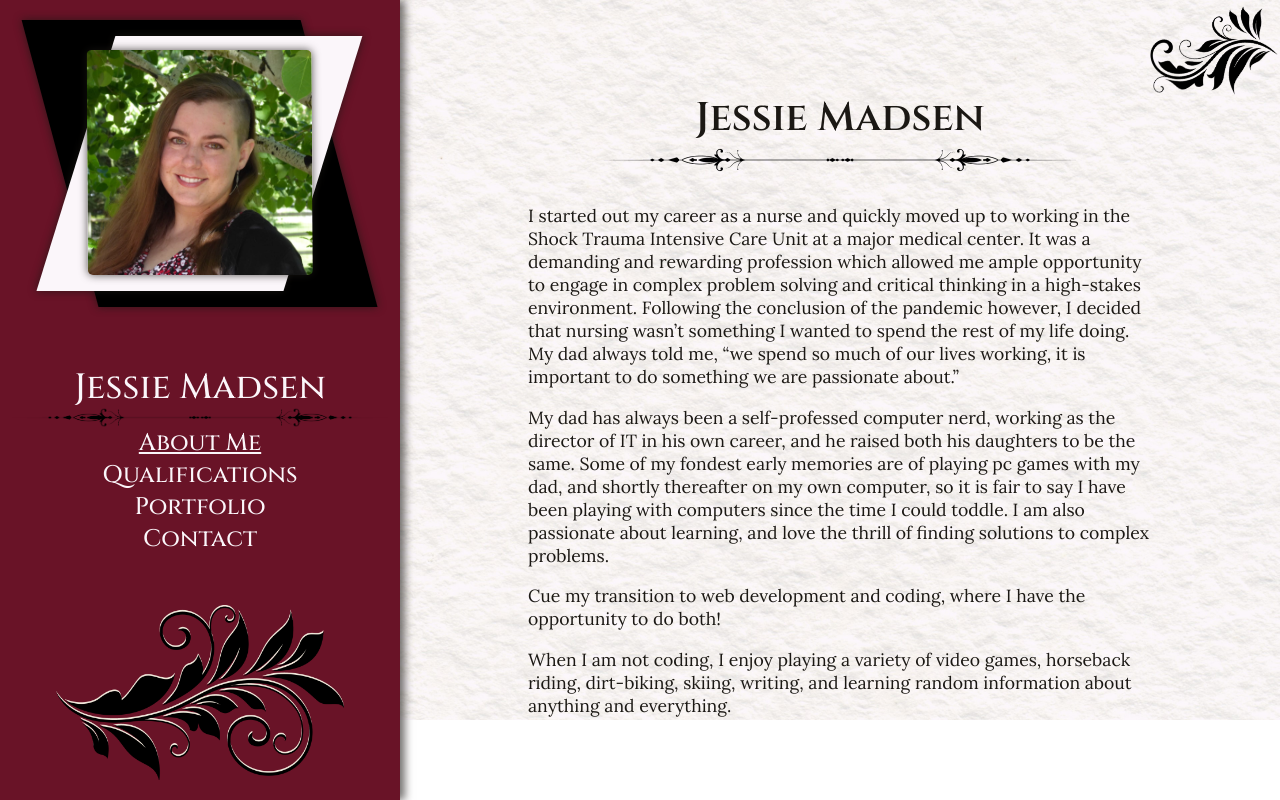
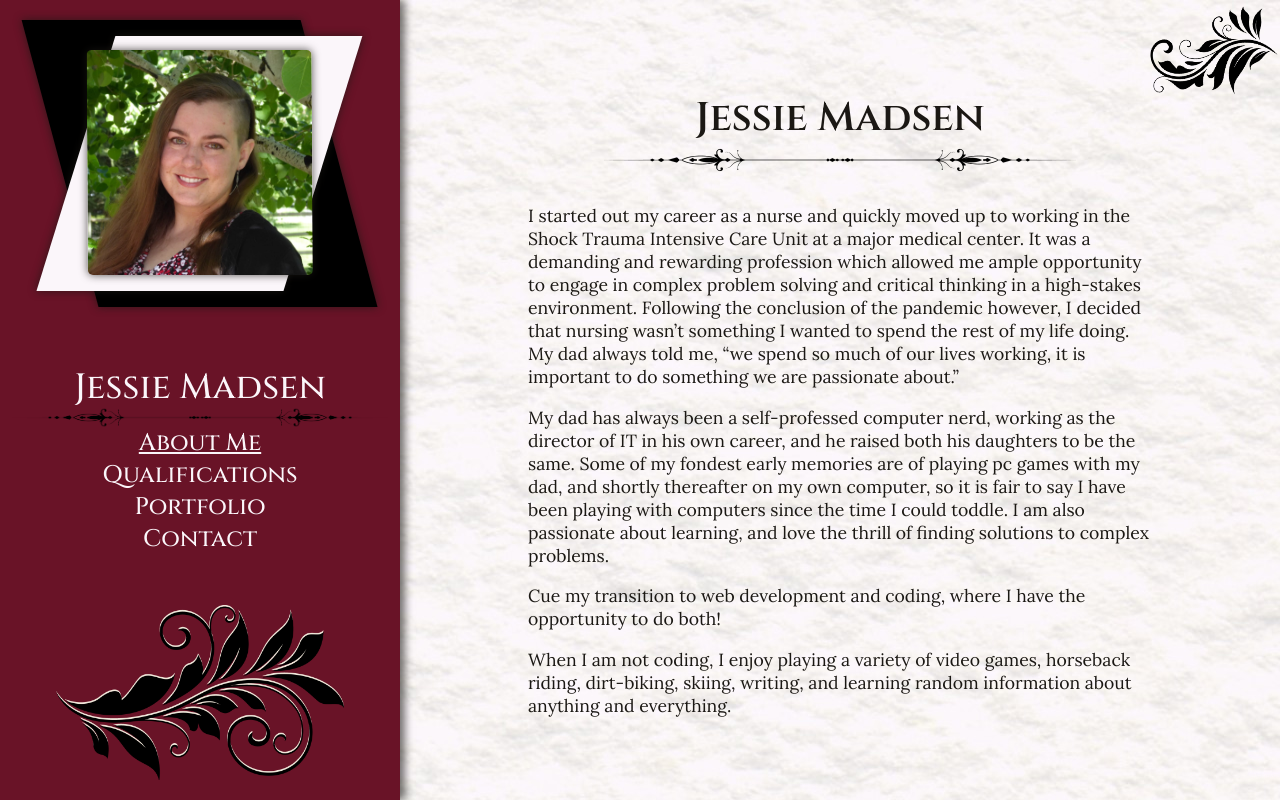
Before and after one commit to Jessiroo/jessiroo.github.io, a React (Create React App) app: page / in a window 1280 px wide. Built offline with nearby package versions, Linux system fonts and the light colour scheme.

Commit message:
fixing background

```diff
--- a/src/Layout/Backdrop.js
+++ b/src/Layout/Backdrop.js
@@ -1,10 +1,10 @@
-import BackgroundImage from '../assets/Background.jpg';
-import classes from './Backdrop.module.css';
+// import BackgroundImage from '../assets/Background.jpg';
+// import classes from './Backdrop.module.css';
 
-const Backdrop = () => {
-  return (
-    <img src={BackgroundImage} className={classes.backdrop} alt='' />
-  );
-};
+// const Backdrop = () => {
+//   return (
+//     <img src={BackgroundImage} className={classes.backdrop} alt='' />
+//   );
+// };
 
-export default Backdrop;
+// export default Backdrop;
--- a/src/Layout/Backdrop.module.css
+++ b/src/Layout/Backdrop.module.css
@@ -1,4 +1,4 @@
-.backdrop {
+/* .backdrop {
   z-index: -10;
   object-fit: cover;
   top: 0;
@@ -6,4 +6,4 @@
   width: 100vw;
   height: auto;
   position: fixed;
-}
+} */
--- a/src/index.css
+++ b/src/index.css
@@ -19,6 +19,8 @@ body {
   -webkit-font-smoothing: antialiased;
   -moz-osx-font-smoothing: grayscale;
   overflow-x: hidden;
+  background-image: url('./assets/Background.jpg');
+  background-clip: content-box;
 }
 
 code {
--- a/src/pages/Root.js
+++ b/src/pages/Root.js
@@ -1,15 +1,15 @@
 import { Fragment } from 'react';
 import { Outlet } from 'react-router-dom';
 
-import Backdrop from '../Layout/Backdrop';
+// import Backdrop from '../Layout/Backdrop';
 import Navbar from '../Layout/Navbar';
 
 const RootLayout = () => {
   return (
-    <Fragment>
+    <Fragment >
       <Navbar />
       <Outlet />
-      <Backdrop />
+      {/* <Backdrop /> */}
     </Fragment>
   );
 };
```
